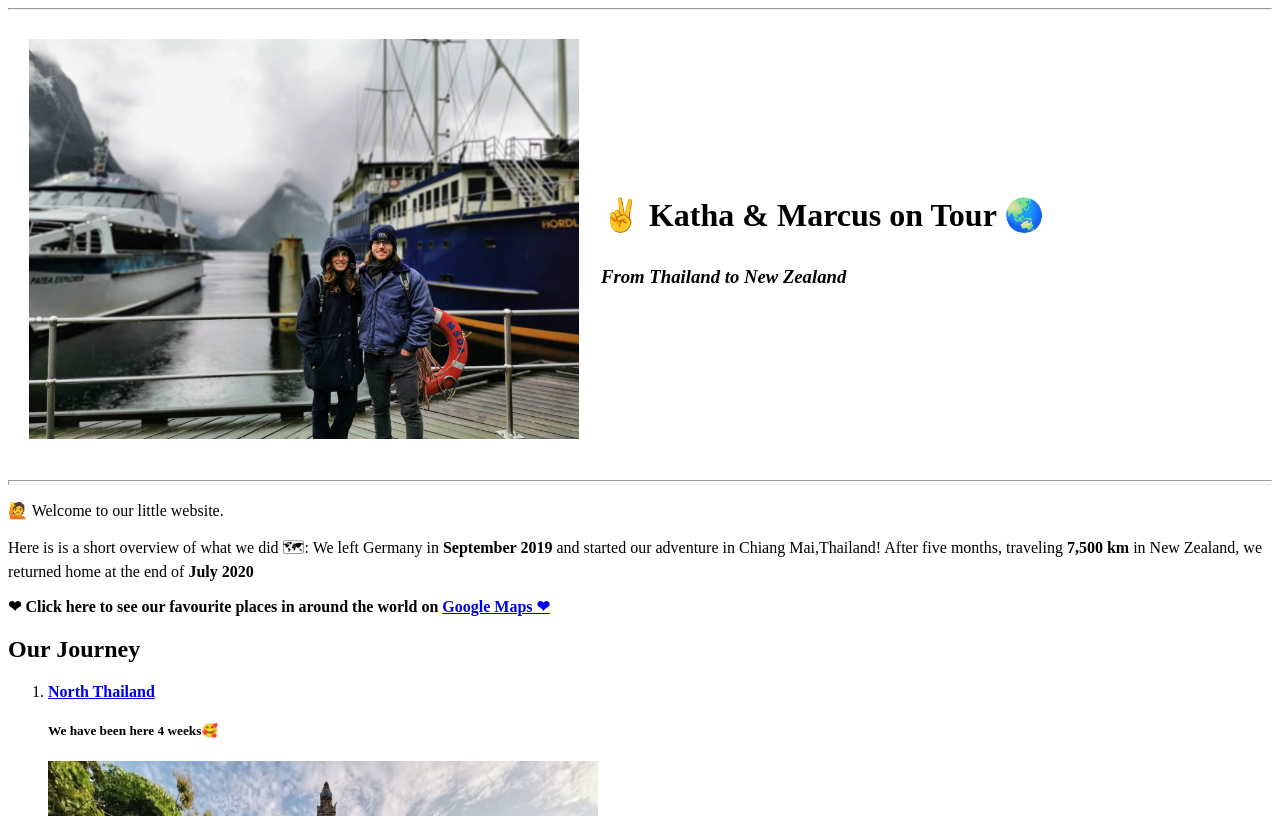
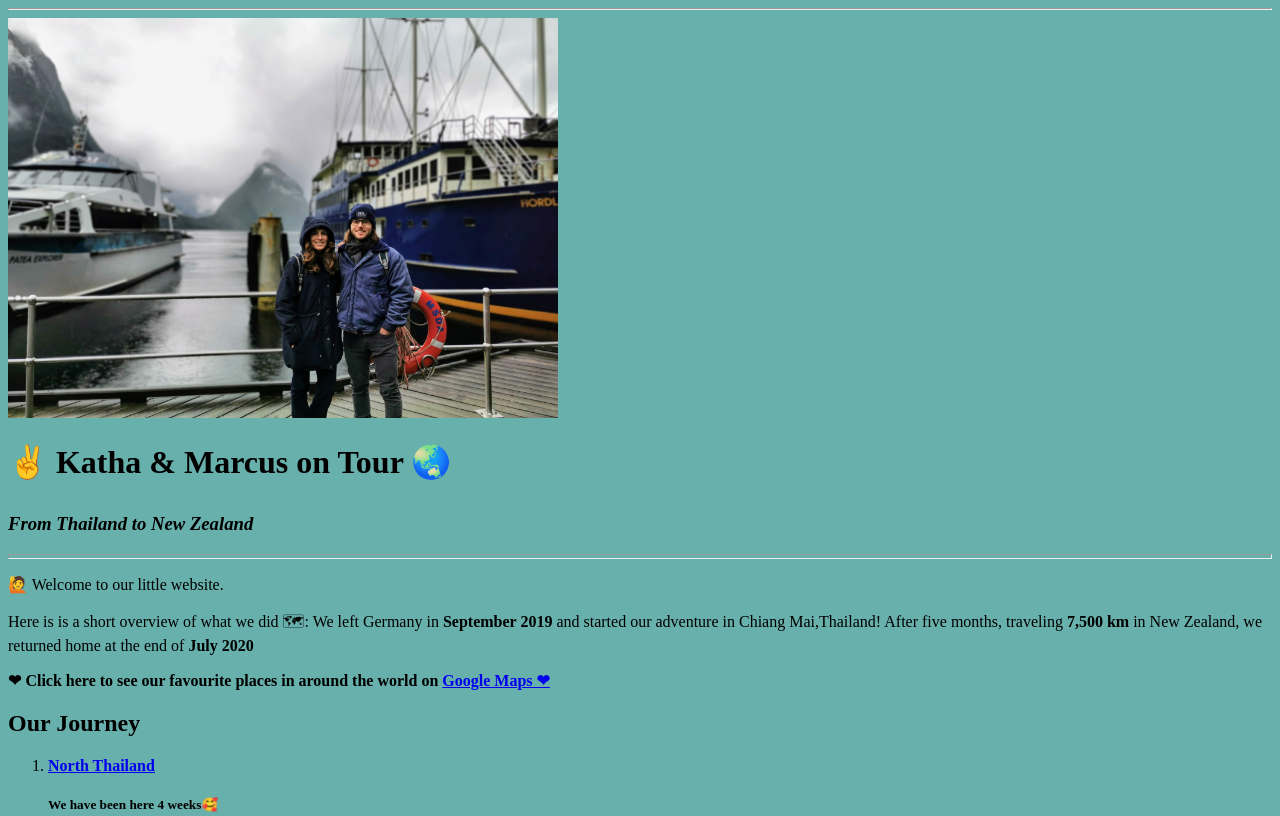
Before and after one commit to MarcusFranke/Travel, a plain HTML site: page index.html in a window 1280 px wide. Shown: the top 816 px of the page. Drawn offline with Linux system fonts and the light colour scheme.

Commit message:
Update index.html

```diff
--- a/index.html
+++ b/index.html
@@ -8,7 +8,7 @@
 <title> ✌ Katha & Marcus on Tour 🌏 </title>
 <hr>
 
-<body>
+<body style="background-color:#68b0ab;>
   <table cellspacing ="20">
     <tr>
       <td><img src="https://raw.githubusercontent.com/MarcusFranke/Travel/master/Pics/New_Zealand.jpg" alt="Milford Sounds =" width="550" height="400"></td>
```
